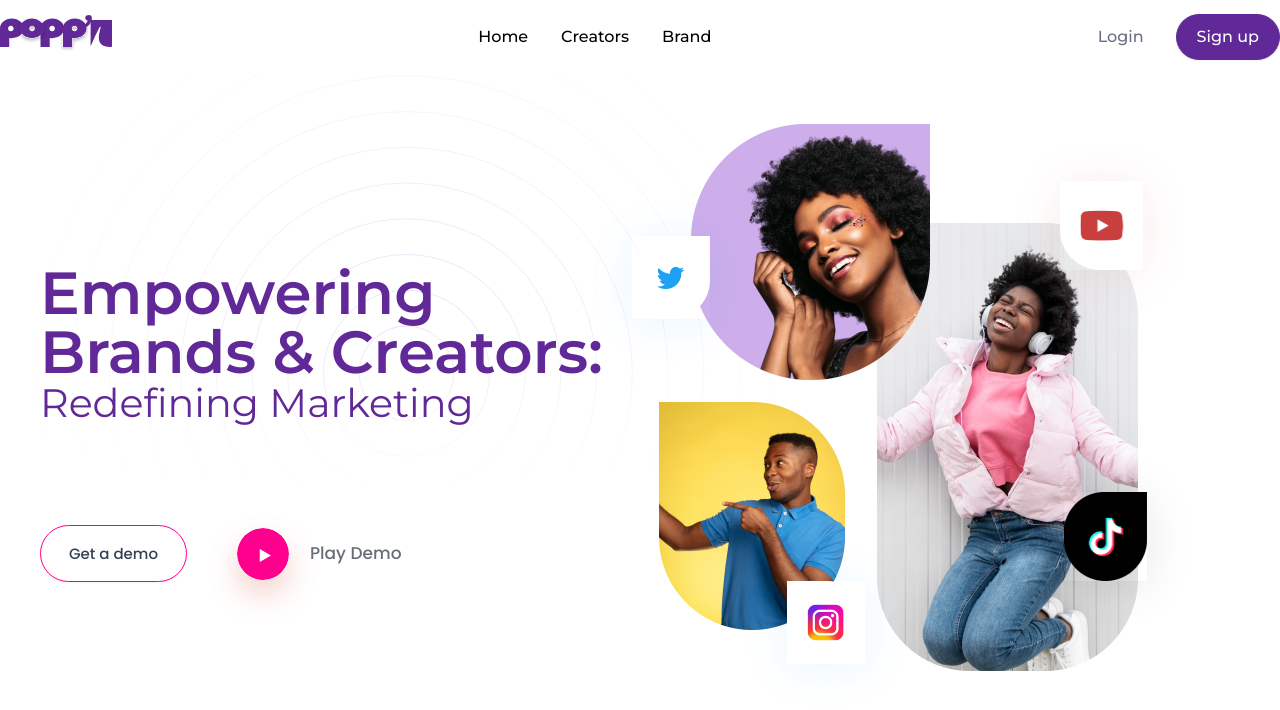
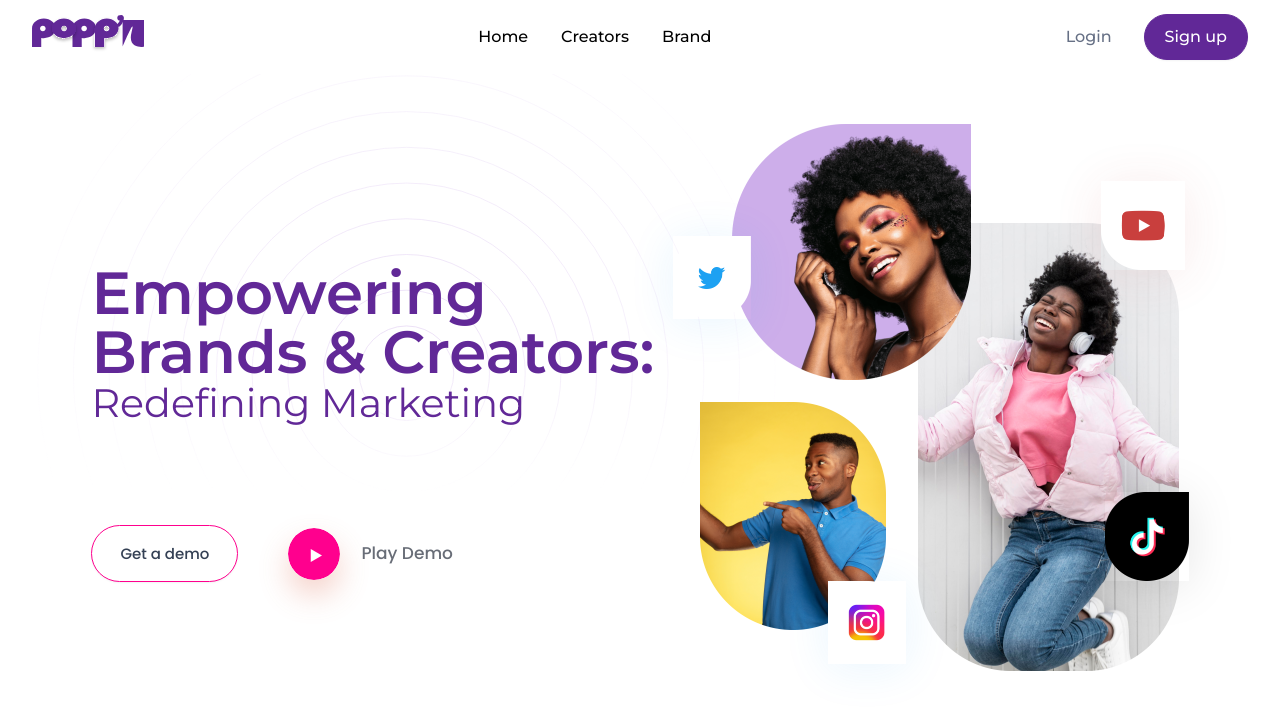
Before and after one commit to Popp-n/web-app, a React (Create React App) app: page / in a window 1280 px wide. Shown: the top 710 px of the page. Built offline with nearby package versions, Linux system fonts and the light colour scheme.

Commit message:
🍓 feat: added hero section

```diff
--- a/src/Styles/Abstract/Variables.ts
+++ b/src/Styles/Abstract/Variables.ts
@@ -30,8 +30,8 @@ export const Variables = css`
     );
 
     /* Layout variables */
-    --max-row-width: 133rem;
-    --max-row-width-hero: 120rem;
+    --max-row-width: 121.6rem;
+    --max-row-width-hero: 109.717rem;
     --center-extended-side-padding: 11remm;
   }
 `;
```
